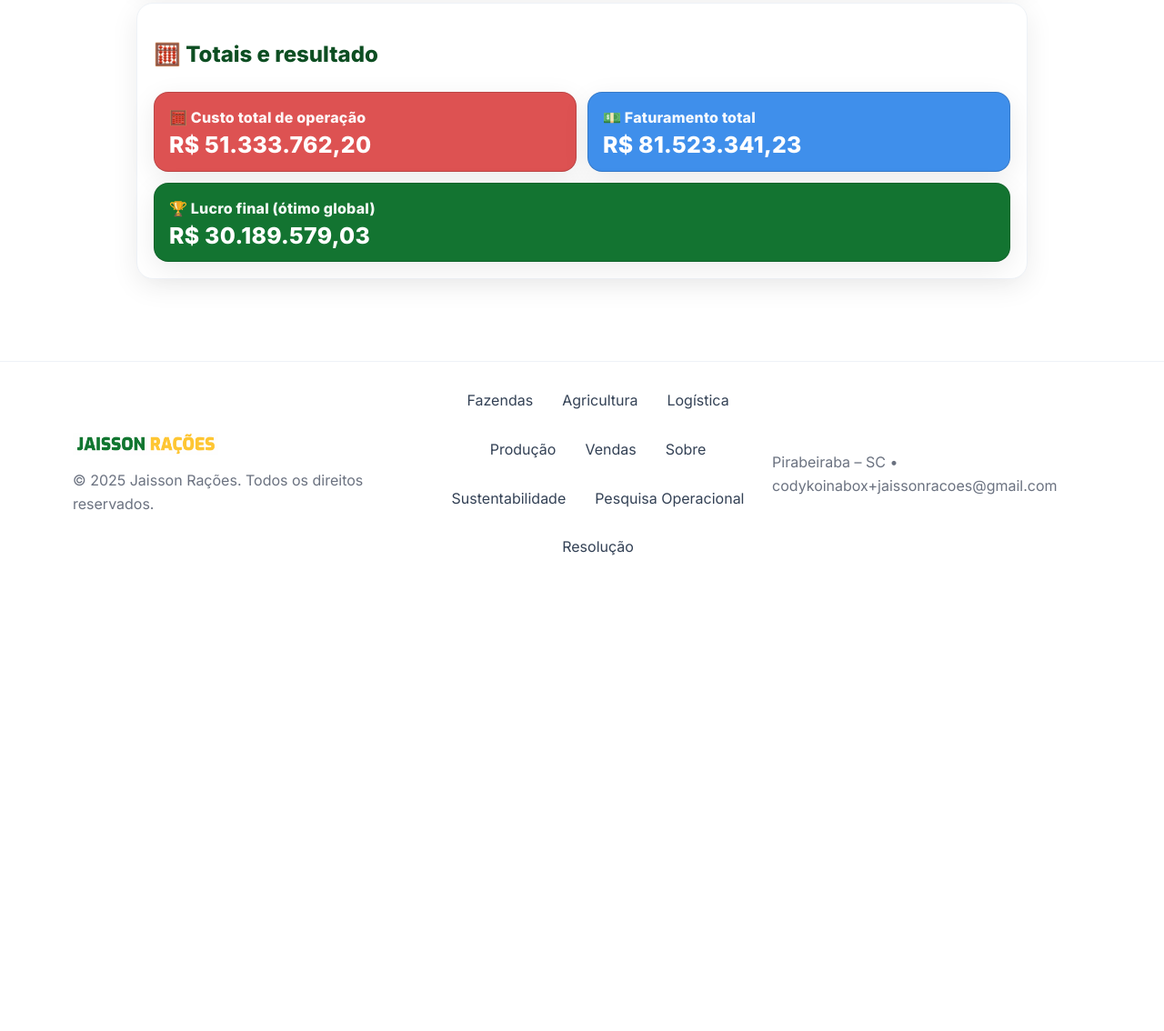
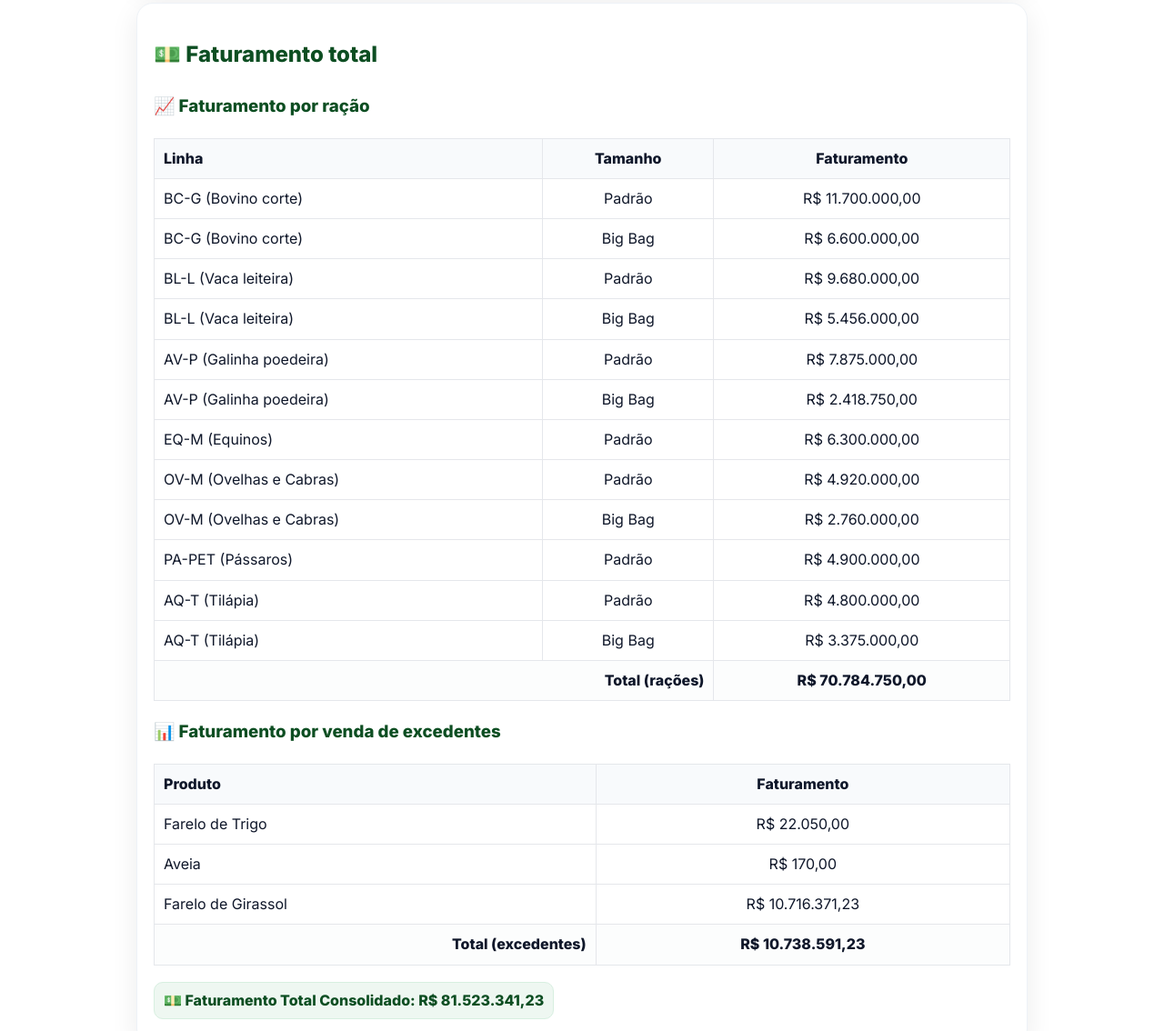
Before and after one commit to JaissonGroup/JaissonRacoes, a plain HTML site: page docs/resolucao.html in a window 1280 px wide. Shown: the part 5653-6787 px from the top of the page at 91% size. Before the commit the page ends 6298 px from the top, so only its background shows below. Drawn offline with Linux system fonts and the light colour scheme.

Commit message:
faturamento detalhado

```diff
--- a/docs/resolucao.html
+++ b/docs/resolucao.html
@@ -350,6 +350,56 @@
         </div>
       </section>
 
+
+            <!-- ===================== FATURAMENTO ===================== -->
+      <section id="faturamento" class="card-section">
+        <h2>💵 Faturamento total</h2>
+
+        <h3>📈 Faturamento por ração</h3>
+        <table>
+          <thead>
+            <tr><th>Linha</th><th>Tamanho</th><th>Faturamento</th></tr>
+          </thead>
+          <tbody>
+            <tr><td>BC-G (Bovino corte)</td><td>Padrão</td><td>R$ 11.700.000,00</td></tr>
+            <tr><td>BC-G (Bovino corte)</td><td>Big Bag</td><td>R$ 6.600.000,00</td></tr>
+            <tr><td>BL-L (Vaca leiteira)</td><td>Padrão</td><td>R$ 9.680.000,00</td></tr>
+            <tr><td>BL-L (Vaca leiteira)</td><td>Big Bag</td><td>R$ 5.456.000,00</td></tr>
+            <tr><td>AV-P (Galinha poedeira)</td><td>Padrão</td><td>R$ 7.875.000,00</td></tr>
+            <tr><td>AV-P (Galinha poedeira)</td><td>Big Bag</td><td>R$ 2.418.750,00</td></tr>
+            <tr><td>EQ-M (Equinos)</td><td>Padrão</td><td>R$ 6.300.000,00</td></tr>
+            <tr><td>OV-M (Ovelhas e Cabras)</td><td>Padrão</td><td>R$ 4.920.000,00</td></tr>
+            <tr><td>OV-M (Ovelhas e Cabras)</td><td>Big Bag</td><td>R$ 2.760.000,00</td></tr>
+            <tr><td>PA-PET (Pássaros)</td><td>Padrão</td><td>R$ 4.900.000,00</td></tr>
+            <tr><td>AQ-T (Tilápia)</td><td>Padrão</td><td>R$ 4.800.000,00</td></tr>
+            <tr><td>AQ-T (Tilápia)</td><td>Big Bag</td><td>R$ 3.375.000,00</td></tr>
+          </tbody>
+          <tfoot>
+            <tr><td colspan="2" style="text-align:right"><strong>Total (rações)</strong></td><td><strong>R$ 70.784.750,00</strong></td></tr>
+          </tfoot>
+        </table>
+
+        <h3>📊 Faturamento por venda de excedentes</h3>
+        <table>
+          <thead>
+            <tr><th>Produto</th><th>Faturamento</th></tr>
+          </thead>
+          <tbody>
+            <tr><td>Farelo de Trigo</td><td>R$ 22.050,00</td></tr>
+            <tr><td>Aveia</td><td>R$ 170,00</td></tr>
+            <tr><td>Farelo de Girassol</td><td>R$ 10.716.371,23</td></tr>
+          </tbody>
+          <tfoot>
+            <tr><td style="text-align:right"><strong>Total (excedentes)</strong></td><td><strong>R$ 10.738.591,23</strong></td></tr>
+          </tfoot>
+        </table>
+
+        <div class="sum-row">
+          <span class="sum-chip ok">💵 Faturamento Total Consolidado: <strong>R$ 81.523.341,23</strong></span>
+        </div>
+      </section>
+
+
       <!-- ===================== TOTAIS ===================== -->
    <section id="totais" class="card-section">
   <h2>🧮 Totais e resultado</h2>
```
